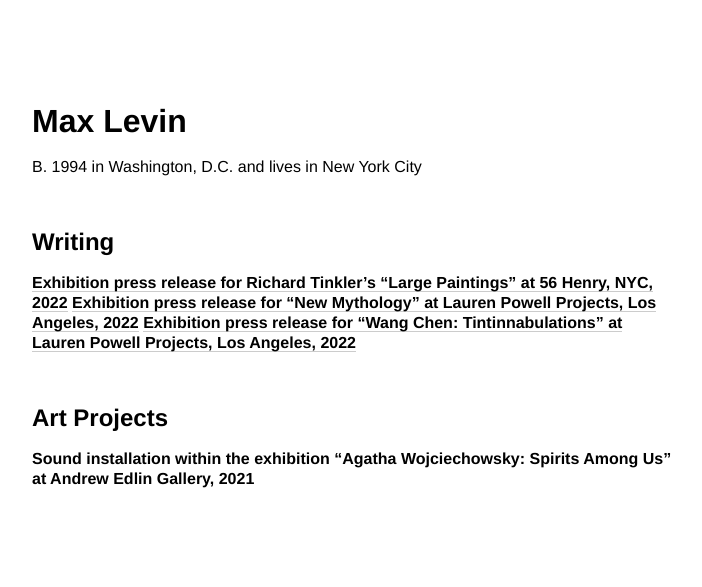
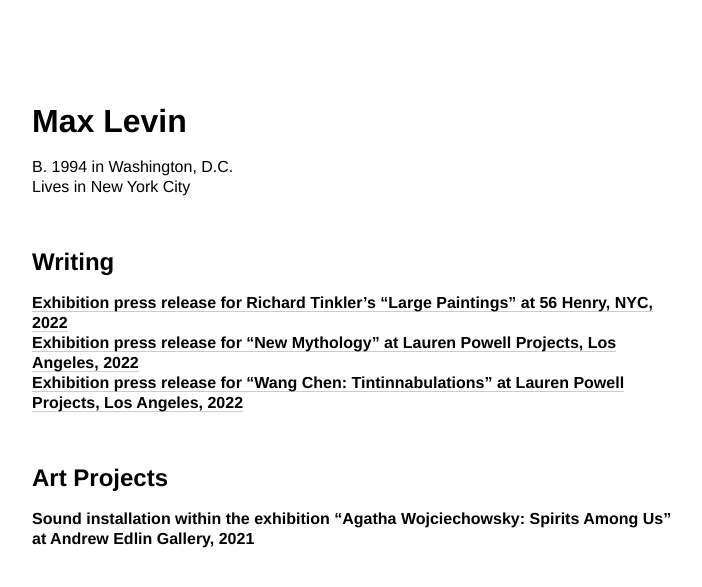
Before and after one commit to minicreative/maxlevin.me, a Jekyll site: the page built from index.md, in a window 1280 px wide. Shown: the top 587 px of the page, without its empty margins (18-720 px from the left). Built offline with Jekyll 4.4.1, drawn with Linux system fonts in a browser that asks for light colours.

Commit message:
Updated Index

```diff
--- a/index.md
+++ b/index.md
@@ -4,13 +4,14 @@
 layout: home
 ---
 
-B. 1994 in Washington, D.C. and lives in New York City
+B. 1994 in Washington, D.C.
+<br>Lives in New York City
 
 ## Writing
 
 **[Exhibition press release for Richard Tinkler's "Large Paintings" at 56 Henry, NYC, 2022](https://56henry.nyc/exhibitions/large-paintings)**
-**[Exhibition press release for "New Mythology" at Lauren Powell Projects, Los Angeles, 2022](https://www.laurenpowellprojects.com/exhibitions/2022/newmythology)**
-**[Exhibition press release for "Wang Chen: Tintinnabulations" at Lauren Powell Projects, Los Angeles, 2022](https://www.laurenpowellprojects.com/exhibitions/2022/tintinnabulations)**
+<br>**[Exhibition press release for "New Mythology" at Lauren Powell Projects, Los Angeles, 2022](https://www.laurenpowellprojects.com/exhibitions/2022/newmythology)**
+<br>**[Exhibition press release for "Wang Chen: Tintinnabulations" at Lauren Powell Projects, Los Angeles, 2022](https://www.laurenpowellprojects.com/exhibitions/2022/tintinnabulations)**
 
 ## Art Projects
 
```
